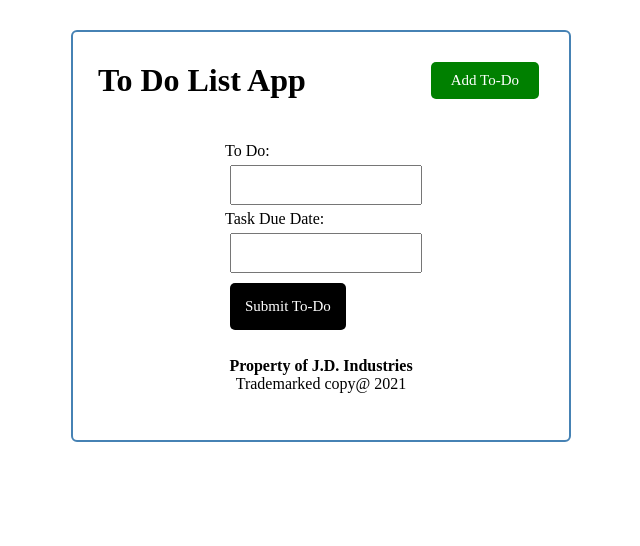
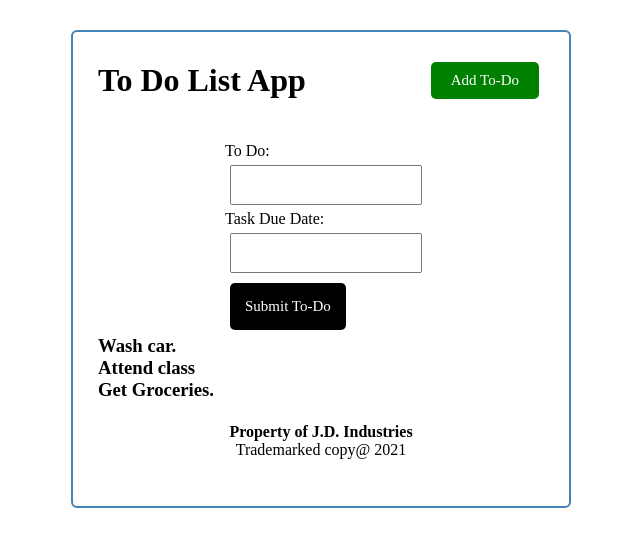
Before and after one commit to JDixon1995/To-Do-List-w-React, a React (Create React App) app: page / in a window 1280 px wide. Shown: the top 546 px of the page, without its empty margins (319-959 px from the left). Built offline with nearby package versions, Linux system fonts and the light colour scheme.

Commit message:
added a ToDo component, and used the .map() method to create a list of todos on page.

```diff
--- a/src/App.js
+++ b/src/App.js
@@ -1,5 +1,6 @@
 import Header from './Header';
 import Form from './Form';
+import ToDos from './ToDos';
 import Footer from './Footer';
 import { useState } from 'react';
 
@@ -36,6 +37,7 @@ const App = () => {
       <Header addForm={addForm}/>
       <br />
       <Form submitTask={submitTask} />
+      <ToDos todos={todos} />
       <Footer />
     </div>
   );
--- /dev/null
+++ b/src/ToDos.js
@@ -0,0 +1,13 @@
+import React from 'react'
+
+const ToDos = ( {todos} ) => {
+    return (
+        <>
+            {todos.map((todo) => (
+            <h3>{todo.content}</h3>
+            ))}
+        </>
+    )
+}
+
+export default ToDos
```
